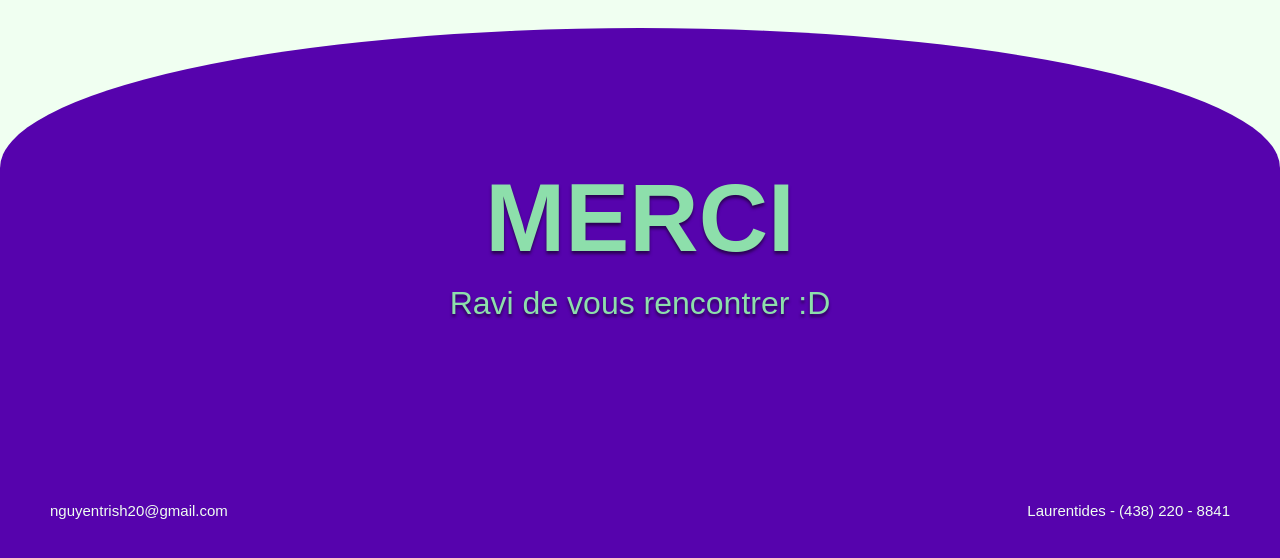
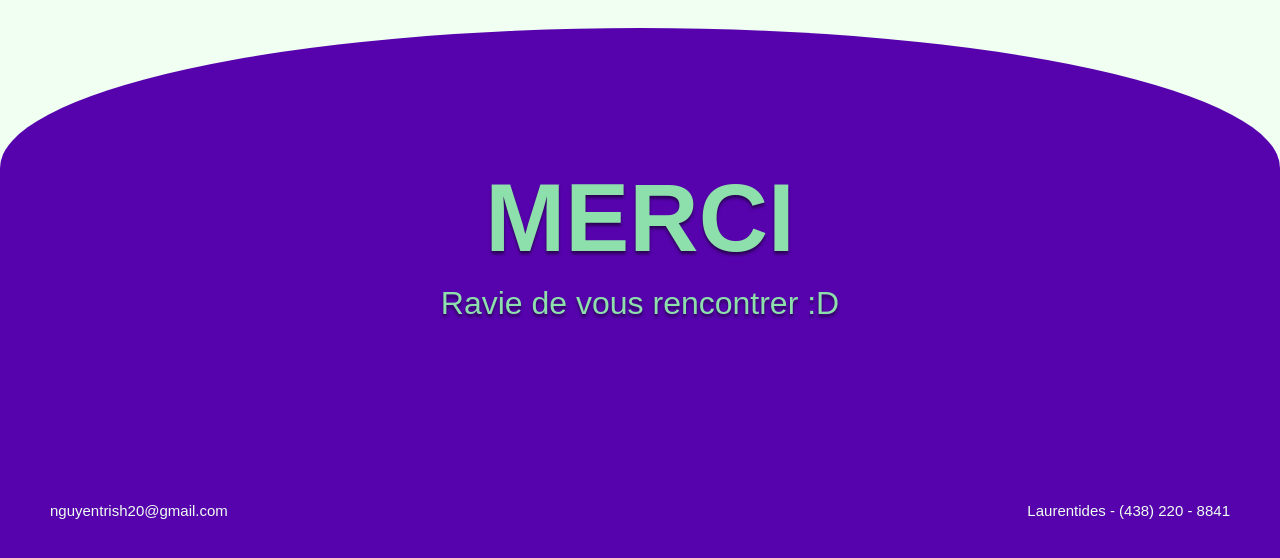
Before and after one commit to Trishng/mon-portfolio, a website built with Vite: page index.html in a window 1280 px wide. Shown: the part 4932-5490 px from the top of the page. Built offline with nearby package versions, Linux system fonts and the light colour scheme.

Commit message:
Update index.html

```diff
--- a/index.html
+++ b/index.html
@@ -169,7 +169,7 @@
         <div class="footer">
         <div class="footer__thanks">
          <h1>MERCI</h1>
-          <h2>Ravi de vous rencontrer :D</h2></div>
+          <h2>Ravie de vous rencontrer :D</h2></div>
         <div class="footer__contacts">
           <p>nguyentrish20@gmail.com</p>
           <p>Laurentides - (438) 220 - 8841</p>
```
